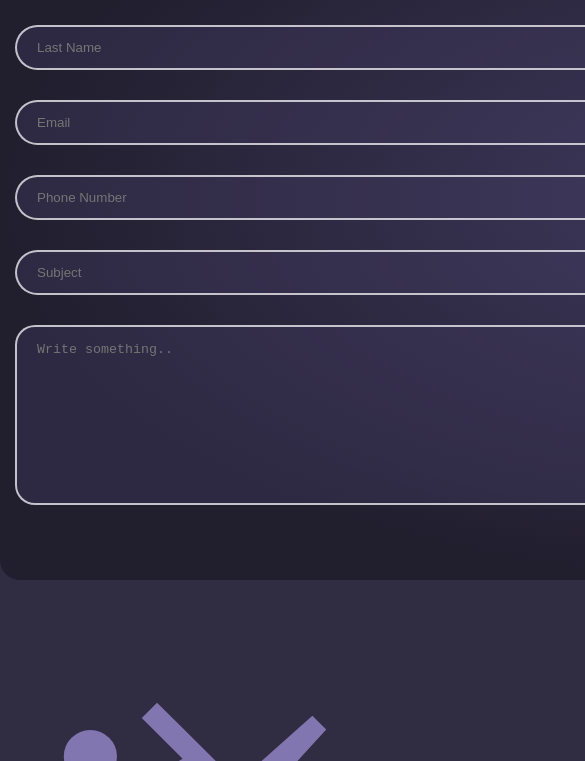
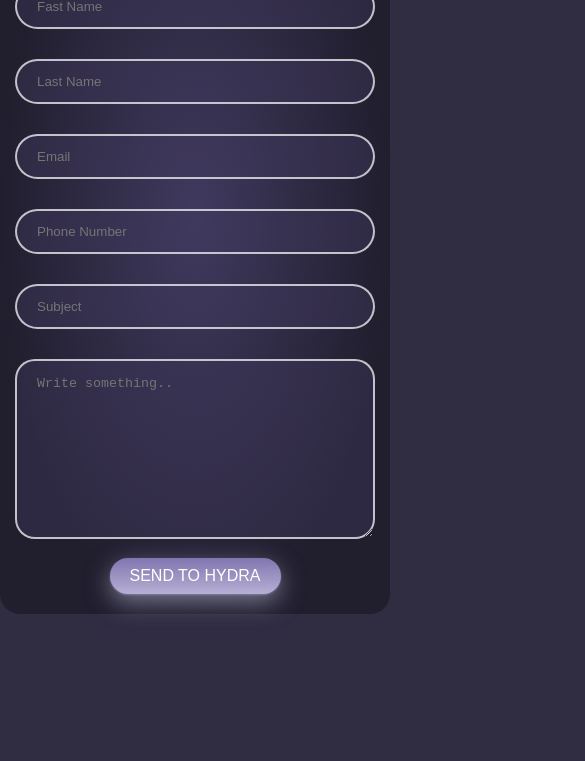
Before and after one commit to abdurrahim99100/hydra-html-css-project, a plain HTML site: page contact.html in a window 390 px wide. Shown: the part 290-1051 px from the top of the page, 585 px wide, since content can reach past the window. Drawn offline with nearby package versions, Linux system fonts and the light colour scheme.

Commit message:
second commit

```diff
--- a/contact.html
+++ b/contact.html
@@ -43,6 +43,7 @@
     </header>
 
     <!-- LOGIN FORM SECTION  -->
+    <section class="main-section">
         <section class="login-form-container">
             <div class="login-form-title">
                 <h3>JOIN HYDRA</h3>
@@ -68,6 +69,7 @@
             <div class="form-btn">
                 <input type="button" value="SEND TO HYDRA">
             </div>
+        </section>
     </section>
 
     <footer class="footer">
--- a/styles/contact.css
+++ b/styles/contact.css
@@ -183,13 +183,16 @@ body {
 /* ============================================= */
 /*            LOGIN FORM design */
 /* ============================================= */
+.main-section {
+    max-width: 1536px;
+    margin: 0 auto;
+}
 
 .login-form-container {
-    width: 1536px;
-    margin: 100px auto;
     background: radial-gradient(50% 50% at 50% 50%, #403A5F 0%, #211E2E 100%);
     border-radius: 50px;
     padding: 100px;
+    margin: 150px 0;
 }
 
 .login-form-title h3 {
@@ -338,6 +341,11 @@ body {
 /*     LOGIN FORM responsive in mobile 640px */
 /* ============================================= */
 @media (max-width: 640px) {
+    .main-section {
+        width: 100%;
+        margin: 0 auto;
+    }
+
     .login-form-container {
         margin-top: 50px;
         border-radius: 20px;
```
Lines whose indentation alone changed are shown as unchanged.
